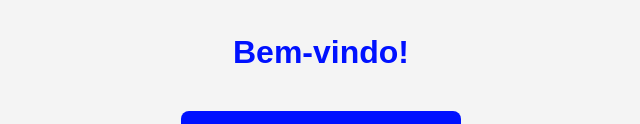
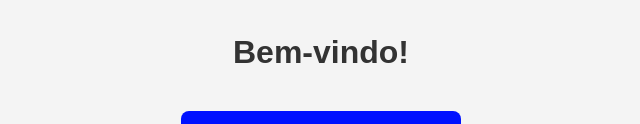
Before and after one commit to viniciusslv00/hnr-engenharia, a plain HTML site: page index.html in a window 1280 px wide. Shown: the part 339-463 px from the top of the page, without its empty margins (319-959 px from the left). Drawn offline with Linux system fonts and the light colour scheme.

Commit message:
Mudança de Cor

```diff
--- a/index.html
+++ b/index.html
@@ -16,7 +16,7 @@
             background-color: #f4f4f4;
         }
         h1 {
-            color: #0011FF;
+            color: #333;
             margin-bottom: 30px;
             text-align: center;
         }
```
Also changed, not shown: Abastecimento.html (+1 -1 lines), Simulador de Enquadramento NR-13.html (+3 -3 lines).
